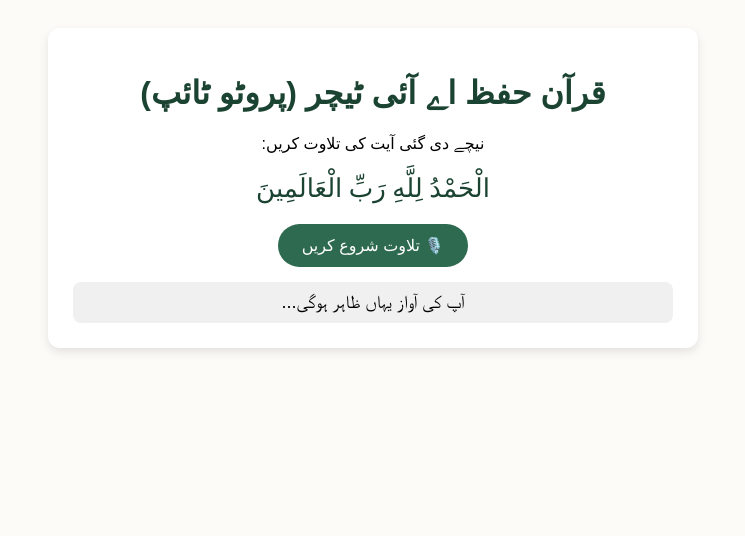
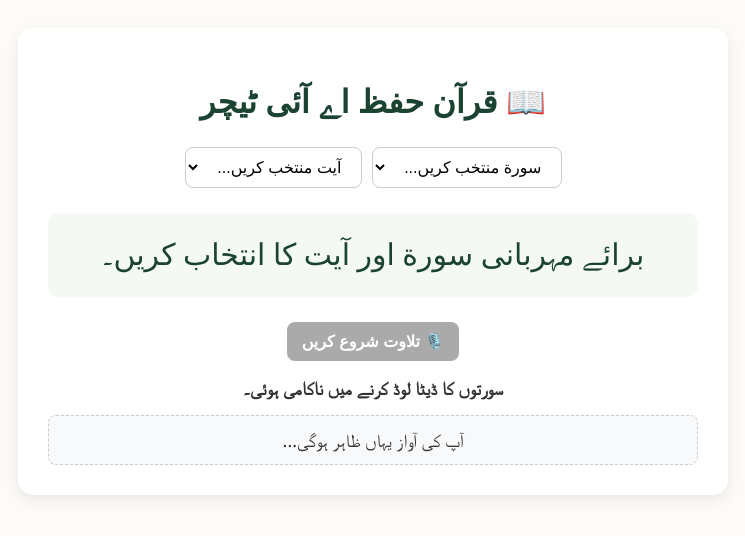
Before and after one commit to toobasiddiqui27-pixel/quran-hifz-app, a plain HTML site: page index.html in a window 1280 px wide. Shown: the whole page, without its empty margins (267-1012 px from the left). Drawn offline with Linux system fonts and the light colour scheme; no server answers.

Commit message:
Update index.html

```diff
--- a/index.html
+++ b/index.html
@@ -2,51 +2,129 @@
 <html lang="ar" dir="rtl">
 <head>
     <meta charset="UTF-8">
-    <title>Quran Hifz AI Teacher - Prototype</title>
+    <meta name="viewport" content="width=device-width, initial-scale=1.0">
+    <title>Quran Hifz AI Teacher - Full Quran</title>
     <style>
-        body { font-family: Arial, sans-serif; text-align: center; background: #fdfbf7; padding: 20px; }
-        .container { max-width: 600px; margin: auto; background: white; padding: 25px; border-radius: 12px; box-shadow: 0 4px 10px rgba(0,0,0,0.1); }
-        h1 { color: #1b4332; }
-        .quran-verse { font-size: 26px; color: #1b4332; margin: 20px 0; font-family: 'Amiri', serif; }
-        button { background: #2d6a4f; color: white; border: none; padding: 12px 24px; font-size: 16px; border-radius: 25px; cursor: pointer; }
-        button:disabled { background: #888; }
+        body { font-family: 'Segoe UI', Arial, sans-serif; text-align: center; background: #fdfbf7; padding: 20px; color: #333; }
+        .container { max-width: 650px; margin: auto; background: white; padding: 30px; border-radius: 15px; box-shadow: 0 5px 15px rgba(0,0,0,0.08); }
+        h1 { color: #1b4332; margin-bottom: 25px; }
+        .controls { display: flex; gap: 10px; justify-content: center; margin-bottom: 25px; flex-wrap: wrap; }
+        select, button { padding: 10px 15px; font-size: 16px; border-radius: 8px; border: 1px solid #ccc; outline: none; }
+        select { background: #fff; cursor: pointer; }
+        button { background: #2d6a4f; color: white; border: none; cursor: pointer; font-weight: bold; transition: 0.3s; }
+        button:hover { background: #1b4332; }
+        button:disabled { background: #aaa; cursor: not-allowed; }
+        .quran-verse { font-size: 30px; color: #1b4332; margin: 25px 0; font-family: 'Amiri', 'Traditional Arabic', serif; line-height: 1.8; background: #f4f9f4; padding: 15px; border-radius: 10px; }
         .status { margin-top: 15px; font-weight: bold; font-size: 18px; }
         .correct { color: #2b9348; }
         .wrong { color: #d90429; }
-        .transcript { background: #f0f0f0; padding: 10px; border-radius: 8px; margin-top: 15px; font-size: 18px; }
+        .transcript { background: #f8f9fa; padding: 12px; border-radius: 8px; margin-top: 15px; font-size: 18px; border: 1px dashed #ccc; }
     </style>
 </head>
 <body>
+
     <div class="container">
-        <h1>قرآن حفظ اے آئی ٹیچر (پروٹو ٹائپ)</h1>
-        <p>نیچے دی گئی آیت کی تلاوت کریں:</p>
-        <div class="quran-verse" id="targetVerse">الْحَمْدُ لِلَّهِ رَبِّ الْعَالَمِينَ</div>
-        <button id="startBtn" onclick="startRecognition()">🎙️ تلاوت شروع کریں</button>
+        <h1>📖 قرآن حفظ اے آئی ٹیچر</h1>
+
+        <div class="controls">
+            <select id="surahSelect" onchange="loadSurah()">
+                <option value="">سورة منتخب کریں...</option>
+            </select>
+
+            <select id="ayahSelect" onchange="loadAyah()">
+                <option value="">آیت منتخب کریں...</option>
+            </select>
+        </div>
+
+        <div class="quran-verse" id="targetVerse">برائے مہربانی سورة اور آیت کا انتخاب کریں۔</div>
+
+        <button id="startBtn" onclick="startRecognition()" disabled>🎙️ تلاوت شروع کریں</button>
+
         <div class="status" id="status"></div>
         <div class="transcript" id="transcript">آپ کی آواز یہاں ظاہر ہوگی...</div>
     </div>
 
     <script>
-        const targetText = "الحمد لله رب العالمين";
+        let currentTargetText = "";
         let recognition = null;
 
+        // 1. تمام 114 سورتوں کی لسٹ ڈاؤنلوڈ کرنا
+        async function fetchSurahs() {
+            try {
+                const response = await fetch('https://api.alquran.cloud/v1/surah');
+                const data = await response.json();
+                const surahSelect = document.getElementById('surahSelect');
+
+                data.data.forEach(surah => {
+                    let option = document.createElement('option');
+                    option.value = surah.number;
+                    option.textContent = `${surah.number}. ${surah.name} (${surah.englishName})`;
+                    surahSelect.appendChild(option);
+                });
+            } catch (err) {
+                document.getElementById('status').innerText = "سورتوں کا ڈیٹا لوڈ کرنے میں ناکامی ہوئی۔";
+            }
+        }
+
+        // 2. منتخب سورة کے مطابق آیتوں کی تعداد بنانا
+        async function loadSurah() {
+            const surahNum = document.getElementById('surahSelect').value;
+            const ayahSelect = document.getElementById('ayahSelect');
+            ayahSelect.innerHTML = '<option value="">آیت منتخب کریں...</option>';
+            document.getElementById('targetVerse').innerText = "آیت منتخب کریں...";
+            document.getElementById('startBtn').disabled = true;
+
+            if (!surahNum) return;
+
+            const response = await fetch(`https://api.alquran.cloud/v1/surah/${surahNum}`);
+            const data = await response.json();
+            const totalAyahs = data.data.numberOfAyahs;
+
+            for (let i = 1; i <= totalAyahs; i++) {
+                let option = document.createElement('option');
+                option.value = i;
+                option.textContent = `آیت ${i}`;
+                ayahSelect.appendChild(option);
+            }
+        }
+
+        // 3. منتخب آیت کا عربی متن لانا
+        async function loadAyah() {
+            const surahNum = document.getElementById('surahSelect').value;
+            const ayahNum = document.getElementById('ayahSelect').value;
+
+            if (!surahNum || !ayahNum) return;
+
+            document.getElementById('targetVerse').innerText = "آیت لوڈ ہو رہی ہے...";
+
+            const response = await fetch(`https://api.alquran.cloud/v1/ayah/${surahNum}:${ayahNum}/ar.alafasy`);
+            const data = await response.json();
+
+            currentTargetText = data.data.text;
+            document.getElementById('targetVerse').innerText = currentTargetText;
+            document.getElementById('startBtn').disabled = false;
+            document.getElementById('status').innerText = "";
+            document.getElementById('transcript').innerText = "آپ کی آواز یہاں ظاہر ہوگی...";
+        }
+
+        // اعراب (زبر، زیر، پیش) کو ہٹا کر ٹیکسٹ میچ کرنے کا فنکشن
         function normalizeText(text) {
             return text.replace(/[\u064B-\u0652]/g, "").trim();
         }
 
+        // 4. آواز کی شناخت (Speech Recognition)
         function startRecognition() {
             const SpeechRecognition = window.SpeechRecognition || window.webkitSpeechRecognition;
             if (!SpeechRecognition) {
-                alert("آپ کا براؤزر Web Speech API کو سپورٹ نہیں کرتا۔ Google Chrome استعمال کریں۔");
+                alert("آپ کا براؤزر Speech API کو سپورٹ نہیں کرتا۔ Google Chrome استعمال کریں۔");
                 return;
             }
 
             recognition = new SpeechRecognition();
-            recognition.lang = 'ar'; // عربی زبان
-            recognition.interimResults = true; // لائیو الفاظ دیکھنے کے لیے
-            recognition.continuous = false;
+            recognition.lang = 'ar';
+            recognition.interimResults = true;
 
-            document.getElementById('status').innerText = "🎙️ سن رہا ہوں... اب تلاوت کریں!";
+            document.getElementById('status').innerText = "🎙️ سن رہا ہوں... تلاوت شروع کریں!";
             document.getElementById('status').className = "status";
             document.getElementById('startBtn').disabled = true;
 
@@ -61,7 +139,7 @@
                 document.getElementById('transcript').innerText = "آپ نے پڑھا: " + spokenText;
 
                 const cleanSpoken = normalizeText(spokenText);
-                const cleanTarget = normalizeText(targetText);
+                const cleanTarget = normalizeText(currentTargetText);
 
                 if (cleanSpoken.includes(cleanTarget) || cleanTarget.includes(cleanSpoken)) {
                     document.getElementById('status').innerText = "✅ بالکل درست! ماشاء اللہ";
@@ -73,11 +151,7 @@
             };
 
             recognition.onerror = function(event) {
-                if (event.error === 'no-speech') {
-                    document.getElementById('status').innerText = "کوئی آواز نہیں ملی، ذرا اونچی آواز میں بولیں۔";
-                } else {
-                    document.getElementById('status').innerText = "ایرر: " + event.error;
-                }
+                document.getElementById('status').innerText = "آواز نہیں سنی جا سکی، دوبارہ کوشش کریں۔";
                 document.getElementById('startBtn').disabled = false;
             };
 
@@ -85,6 +159,9 @@
                 document.getElementById('startBtn').disabled = false;
             };
         }
+
+        // پیج لوڈ ہوتے ہی سورتیں حاصل کرنا
+        fetchSurahs();
     </script>
 </body>
 </html>
```
